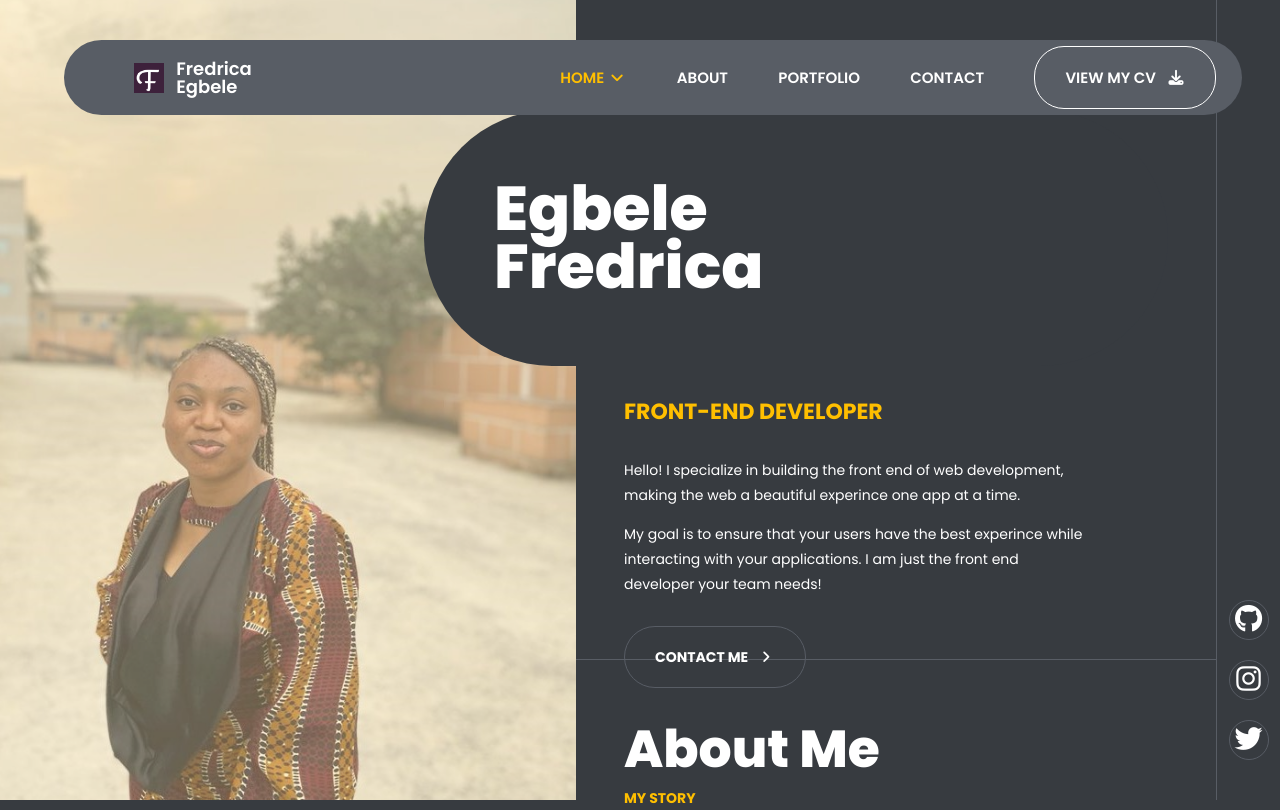
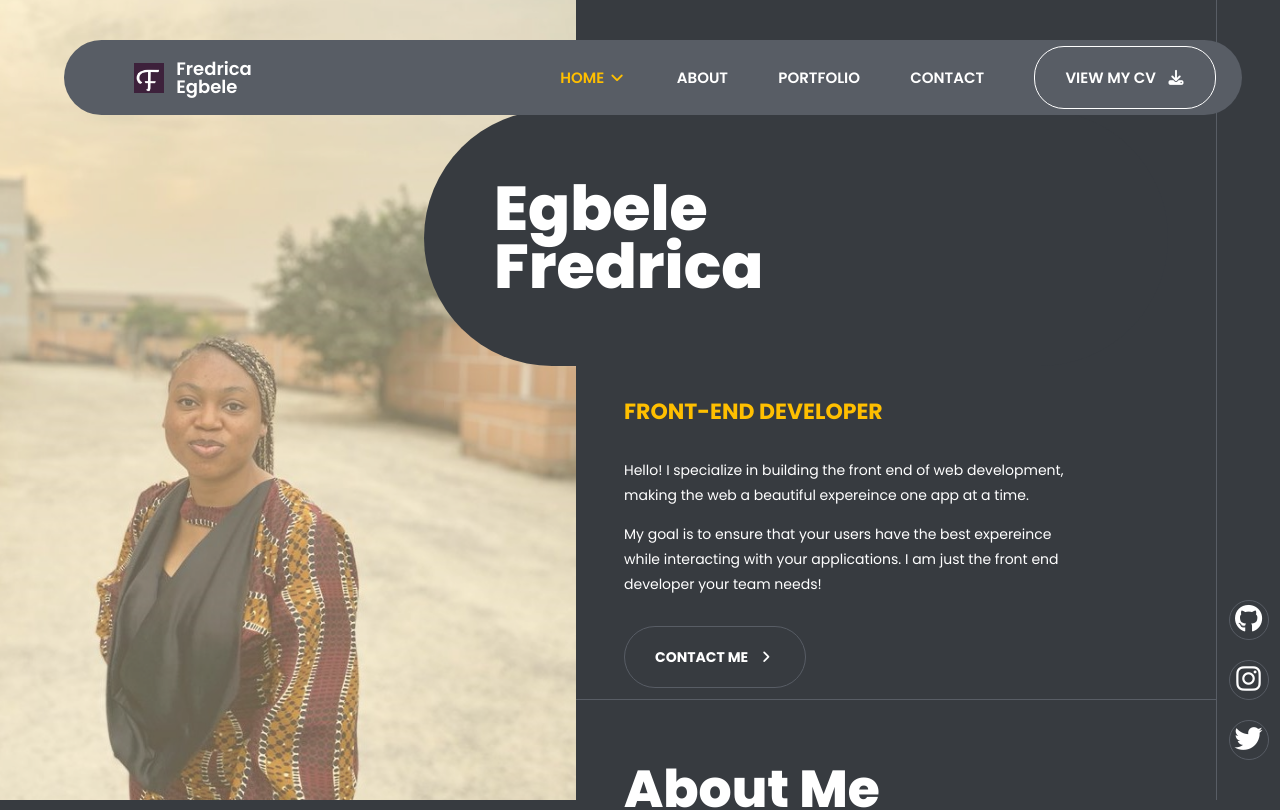
Before and after one commit to Fred-rica/Portfolio, a React (Create React App) app: page / in a window 1280 px wide. Shown: the top 810 px of the page. Built offline with nearby package versions, Linux system fonts and the light colour scheme.

Commit message:
styling update

```diff
--- a/src/App.css
+++ b/src/App.css
@@ -97,7 +97,7 @@ nav {
   margin: auto;
 }
 .intro-section {
-  height: 550px;
+  height: 590px;
   border-bottom: 1px solid #585d65;
 }
 .intro-section h1 {
@@ -156,7 +156,7 @@ nav {
 
 }
 .Sections {
-  padding: 50px 0;
+  padding: 50px 0px;
   width: 100%;
   border-bottom: 1px solid #585d65;
 }
--- a/src/components/Contact.js
+++ b/src/components/Contact.js
@@ -6,7 +6,6 @@ function Contact(){
   const form = useRef();
 
   const sendEmail = (e) => {
-    e.preventDefault();
 
     emailjs.sendForm('service_5tl4s04', 'template_w4p5t4l', form.current, 'tZ0iWTuy96HYxUI6t')
       .then((result) => {
--- a/src/components/Introduction.js
+++ b/src/components/Introduction.js
@@ -3,7 +3,7 @@ import React from "react";
 function Introduction(){
 
     return(
-        <div  className="intro-section">
+        <div id="intro" className="intro-section">
           <div className="container">
             <h1>
               Egbele <br />
@@ -11,9 +11,9 @@ function Introduction(){
             </h1>
             <h4>FRONT-END DEVELOPER</h4>
             <p>
-            Hello! I specialize in building the front end of web development, making the web a beautiful experince one app at a time.
+            Hello! I specialize in building the front end of web development, making the web a beautiful expereince one app at a time.
             </p>
-              <p>My goal is to ensure that your users have the best experince while interacting with your applications. I am just the front end developer your team needs! </p>
+              <p>My goal is to ensure that your users have the best expereince while interacting with your applications. I am just the front end developer your team needs! </p>
 
             <div   className="Contact-button1">
               <a href="#contact"
--- a/src/components/Nav.js
+++ b/src/components/Nav.js
@@ -17,9 +17,9 @@ const toggleNav=()=>{
         </div>
       </div>
       {/* <!-- menu items --> */}
-      <div className="Menu-Wrapper">
+      <div  className="Menu-Wrapper">
         <div>
-          <a className="active" href="#home">
+          <a className="active" href="#intro">
             Home <i className="fa-solid fa-angle-down fa-fw"></i>
           </a>
         </div>
```
